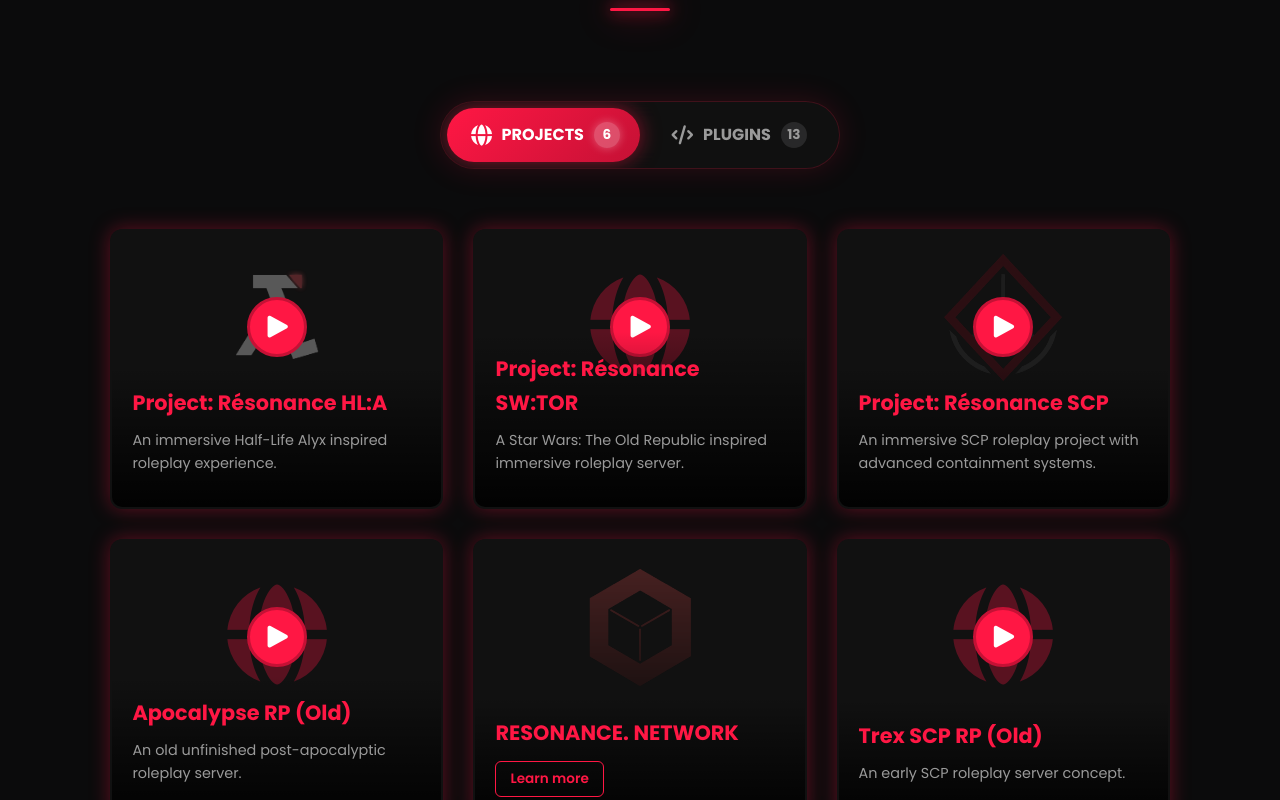
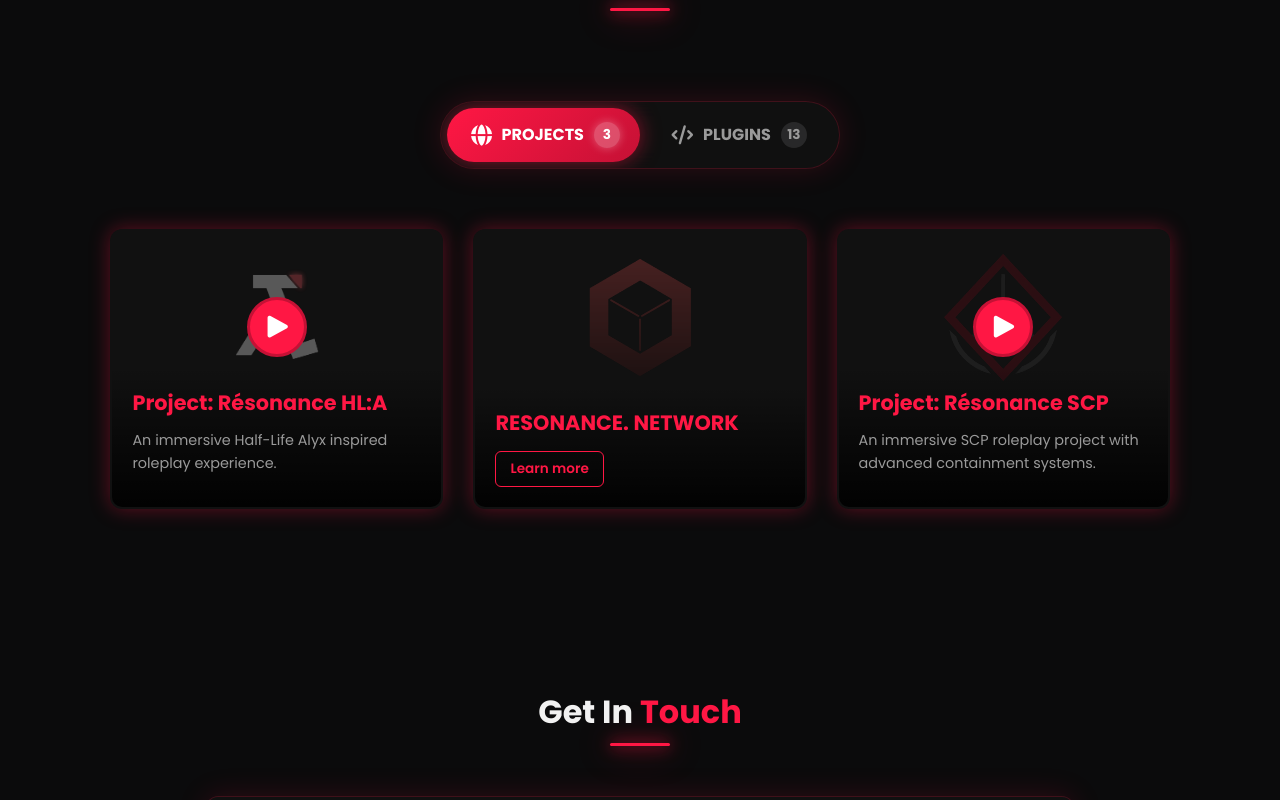
Before and after one commit to KhallG/khall-portfolio, a React (Vite) app: page / in a window 1280 px wide. Shown: the part 1800-2600 px from the top of the page. Built offline with nearby package versions, Linux system fonts and the light colour scheme.

Commit message:
Update projects.js

```diff
--- a/src/data/projects.js
+++ b/src/data/projects.js
@@ -11,54 +11,21 @@
     ]
   },
   {
-    key: "resonanceSW",
-    media: [
-      { type: 'video', src: 'https://www.youtube.com/watch?v=jC1J5snpJlI' },
-      { type: 'image', src: 'https://media.discordapp.net/attachments/567765409252638913/1356308417387561033/image.png?ex=68deac25&is=68dd5aa5&hm=a8548a53d448a7fa7eee4e1e91880202e4997ef7642e43a207d8d11cbc942376&=&format=webp&quality=lossless' },
-    ],
-    links: [
-      { url: "https://project-resonance.fr/", label: "linkLabel1" }
-    ]
+    key: "resonanceNetwork",
+    icon: "assets/image/resonance_network.png",
+    link: "https://project-resonance.fr/"
   },
   {
     key: "resonanceSCP",
     icon: "assets/image/scp.png",
     media: [
-      { type: 'video', src: 'https://cdn.discordapp.com/attachments/1403471295865159842/1416799958304161984/Desktop_2025.09.14_-_16.53.16.01_online-video-cutter.com.mp4?ex=68de92c8&is=68dd4148&hm=9f08a87bf0c68381efadf9c160cb0d6ed08d178dfcb440472ffdf6f7a4be46f7&' },
-      { type: 'image', src: 'https://media.discordapp.net/attachments/1403471295865159842/1416422273648431355/image.png?ex=68dfd609&is=68de8489&hm=e01b4d0dfea38cc58e2de52caccf3bc3a3a3065f80af5f24d7401e5da3ba242b&=&format=webp&quality=lossless&width=1522&height=856' },
-      { type: 'image', src: 'https://media.discordapp.net/attachments/567765409252638913/1416423677444231218/image.png?ex=68dfd758&is=68de85d8&hm=b057d03fb61685d053e668053d546659b0da881551e7724b8497024dd0ad832f&=&format=webp&quality=lossless&width=1522&height=856' },
-      { type: 'image', src: '      https://media.discordapp.net/attachments/567765409252638913/1416423958869446717/image.png?ex=68dfd79b&is=68de861b&hm=46a16287936b889554aed5e7ef1f1b6ad993ddad3e66f58f46c15f462350e422&=&format=webp&quality=lossless' },
+      { type: 'video', src: 'https://www.youtube.com/watch?v=WBkVPS7Eakw' },
+      { type: 'video', src: 'https://www.youtube.com/watch?v=R40Zg61KutM' },
     ],
     links: [
       { url: "https://discord.gg/9cTrYNh7mt", label: "linkLabel1" },
       { url: "https://project-resonance.fr/", label: "linkLabel2" }
     ]
-  },
-  {
-    key: "apocalypse",
-    media: [
-      { type: 'video', src: 'https://cdn.discordapp.com/attachments/567765409252638913/1286863722563764305/Desktop_2024.09.21_-_03.34.44.04.mp4?ex=68dfd17c&is=68de7ffc&hm=dccd3b218ef853ad60e74722cdb7d593ff99d964ffd4158bdaf7fd89af173a8f&' },
-      { type: 'video', src: 'https://media.discordapp.net/attachments/1267668804511731752/1293298641666052197/Desktop_2024.10.08_-_21.46.44.04.mp4?ex=68ded6b8&is=68dd8538&hm=b80d087523685a420f792b8365c2d20c4057c51209d732abf2370cd716010fe7&' },
-      { type: 'video', src: 'https://cdn.discordapp.com/attachments/567765409252638913/1290343468769476702/Desktop_2024.09.30_-_18.00.21.01.mp4?ex=68dea280&is=68dd5100&hm=6e264f630c75f90c567c6e2574323e3a21a924401bd89d7b56d79c72eecdf1bf&' },
-      { type: 'video', src: 'https://cdn.discordapp.com/attachments/567765409252638913/1286052482803433584/Desktop_2024.09.18_-_21.20.22.01.mp4?ex=68ded835&is=68dd86b5&hm=713763bf6b00d7a6721e459c580b5968a5b79cf4e2c39d8ae9ee76ee6ae367e9&' },
-      { type: 'video', src: 'https://cdn.discordapp.com/attachments/567765409252638913/1286052486716854272/Desktop_2024.09.18_-_21.23.20.04.mp4?ex=68ded836&is=68dd86b6&hm=908621991f8bd08347847cd8da1472c41197437198099beedcb256da04a7e988&' },
-      { type: 'image', src: 'https://media.discordapp.net/attachments/567765409252638913/1268991890879942658/image.png?ex=68debdcb&is=68dd6c4b&hm=bf4ced8590f090a98cd659778b7983f75581ba8ef2e8f27c501ca8f8f7698c65&=&format=webp&quality=lossless' },
-      { type: 'image', src: 'https://media.discordapp.net/attachments/567765409252638913/1268991891639111730/image.png?ex=68debdcb&is=68dd6c4b&hm=cfb2e1c78e4f84f5742143fe6df073ac69c40e33660e1ae50900aad62c3fe564&=&format=webp&quality=lossless' },
-    ],
-  },
-  {
-    key: "resonanceNetwork",
-    icon: "assets/image/resonance_network.png",
-    link: "https://project-resonance.fr/"
-  },
-  {
-    key: "trexSCP",
-    media: [
-      {
-        type: 'video',
-        src: 'https://cdn.discordapp.com/attachments/567765409252638913/1199897755464777830/2024-01-25_03-04-07.mp4?ex=68de869d&is=68dd351d&hm=5285f0d11eb268b808b2a051d84849347bd283adbf287662d45c5816bc4d1447&'
-      },
-    ],
   }
 ];
 
```
